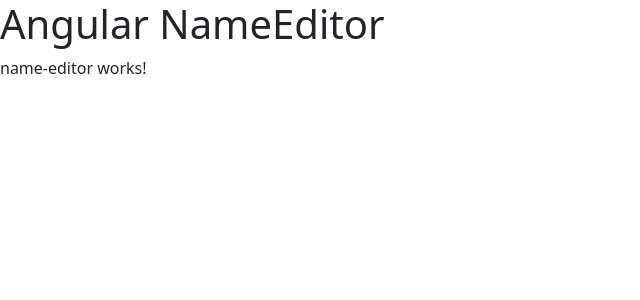
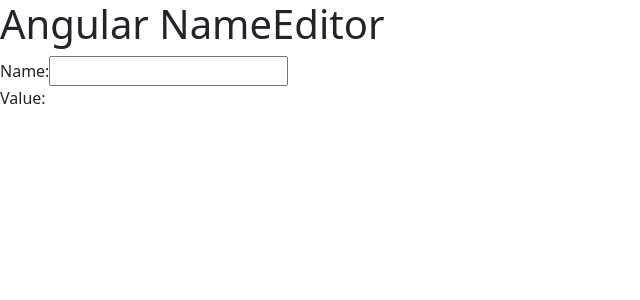
Before and after one commit to jvlcode/angular-20-course, an Angular app: page / in a window 1280 px wide. Shown: the top 300 px of the page, without its empty margins (0-640 px from the left). Built offline with nearby package versions, Linux system fonts and the light colour scheme.

Commit message:
02-Reactive-Forms: Adding a basic form control
import the ReactiveFormsModule
Declare a FormControl instance
Register the control in the template
Displaying a form control value

```diff
--- a/src/app/02-Reactive-Forms/name-editor/name-editor.component.html
+++ b/src/app/02-Reactive-Forms/name-editor/name-editor.component.html
@@ -1 +1,3 @@
-<p>name-editor works!</p>
+<label for="name">Name: </label>
+<input id="name" type="text" [formControl]="name">
+<p>Value: {{ name.value }}</p>
--- a/src/app/02-Reactive-Forms/name-editor/name-editor.component.ts
+++ b/src/app/02-Reactive-Forms/name-editor/name-editor.component.ts
@@ -1,11 +1,12 @@
 import { Component } from '@angular/core';
+import { FormControl, ReactiveFormsModule } from '@angular/forms';
 
 @Component({
   selector: 'app-name-editor',
-  imports: [],
+  imports: [ReactiveFormsModule],
   templateUrl: './name-editor.component.html',
   styleUrl: './name-editor.component.css'
 })
 export class NameEditorComponent {
-
+  name = new FormControl('');
 }
```
